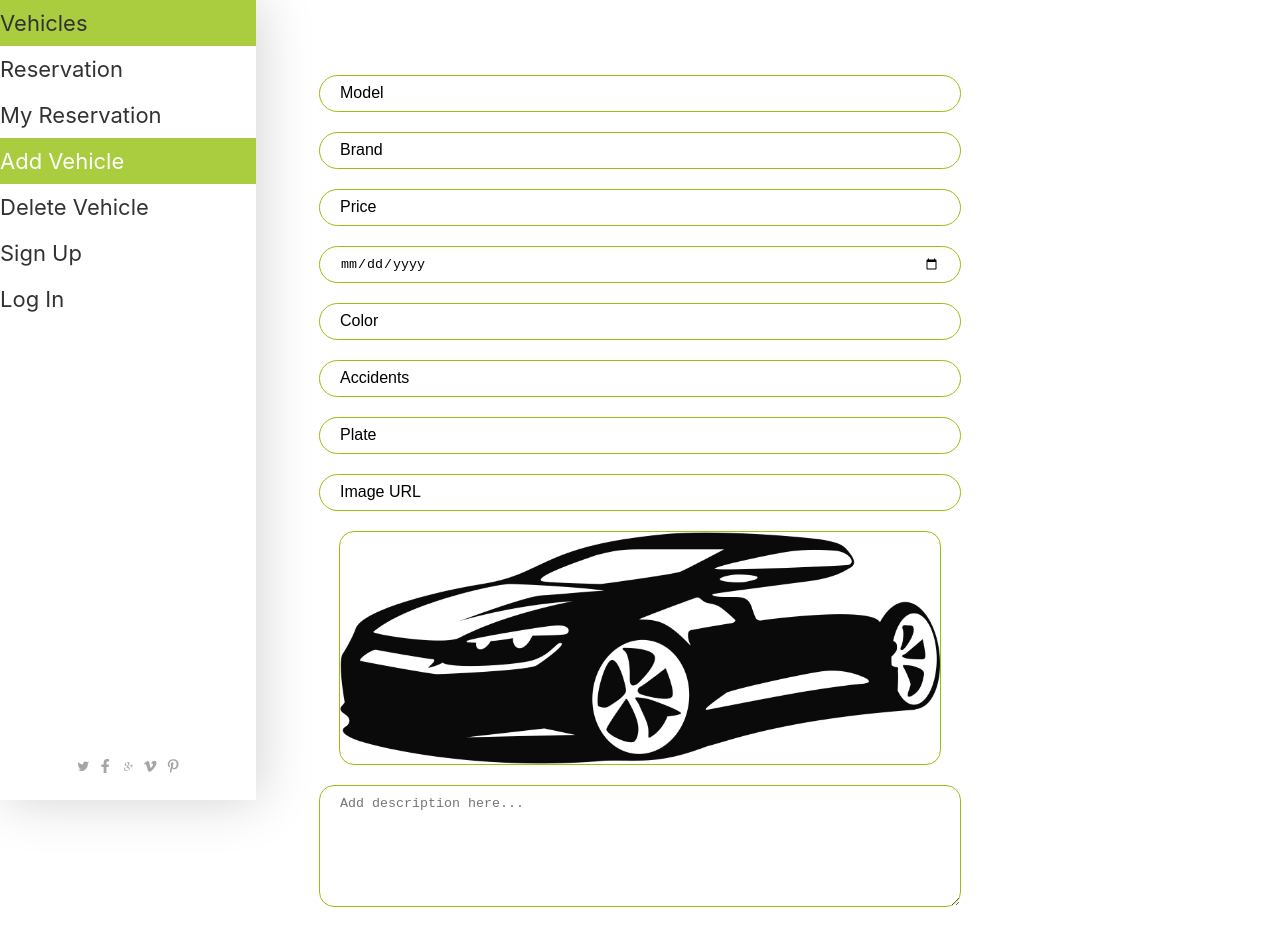
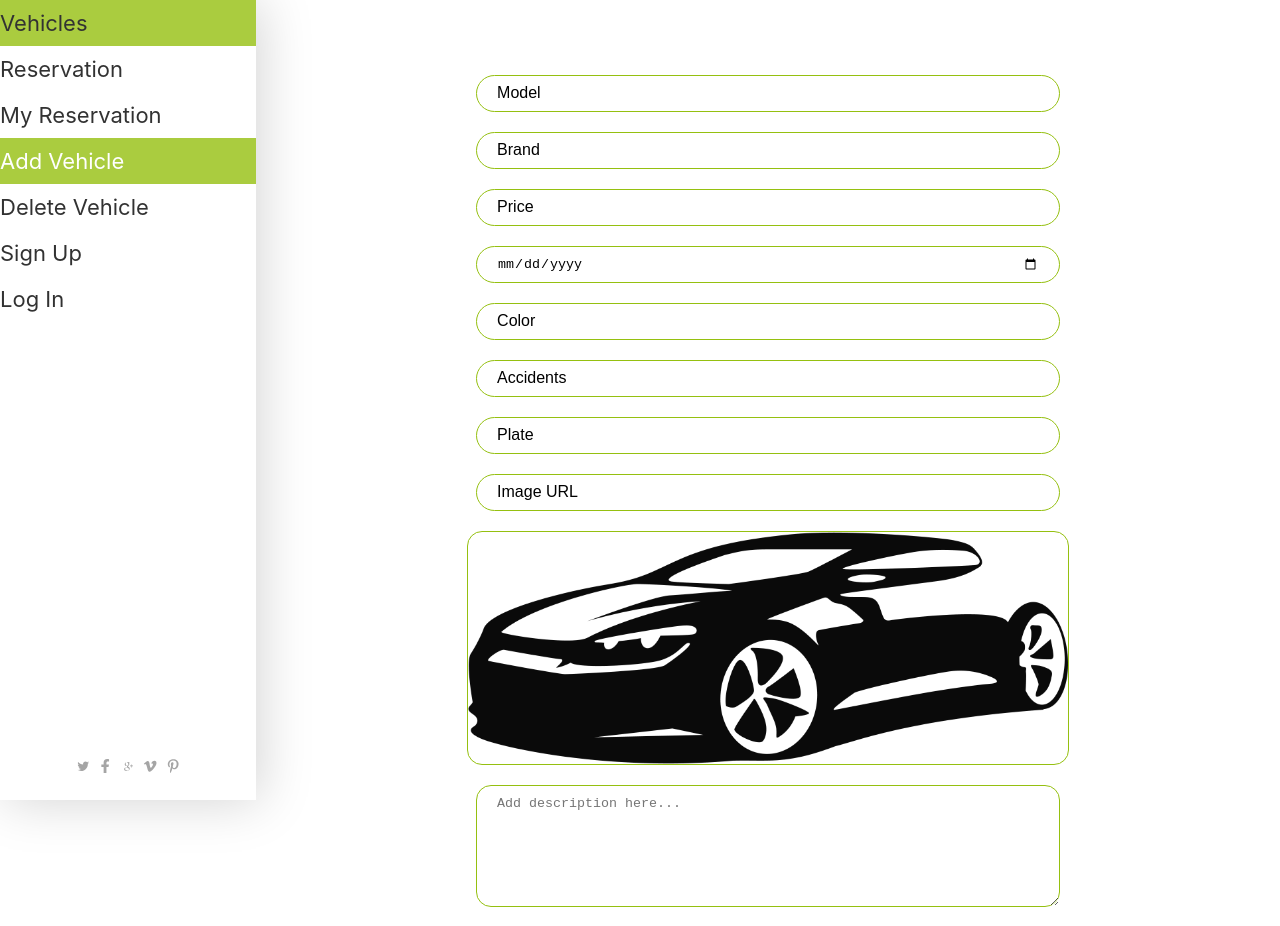
Before and after one commit to ONJoseph/motorcycle-rental-frontend, a React (Create React App) app: page /add-vehicle in a window 1280 px wide. Shown: the top 926 px of the page. Built offline with nearby package versions, Linux system fonts and the light colour scheme.

Commit message:
Correct overflow style

```diff
--- a/src/styles/Add.module.css
+++ b/src/styles/Add.module.css
@@ -1,6 +1,9 @@
 .container {
   padding-top: 75px;
   padding-bottom: 20px;
+  display: flex;
+  flex-direction: column;
+  align-items: center;
 }
 
 .addForm {
@@ -15,7 +18,7 @@
   border-radius: 50px;
   height: 35px;
   padding: 0 20px;
-  width: 100%;
+  width: 90%;
   max-width: 600px;
   margin: auto;
 }
@@ -31,7 +34,7 @@
   height: 100px;
   padding: 10px 20px;
   margin: auto;
-  width: 100%;
+  width: 90%;
   max-width: 600px;
 }
 
@@ -62,3 +65,12 @@
   background-color: lightgrey;
   color: gray;
 }
+
+/* Styles for larger than 768 */
+@media screen and (min-width: 768px) {
+  .container {
+    margin-left: 20vw;
+    max-width: 80vw;
+    min-height: 100vh;
+  }
+}
--- a/src/styles/Main.module.css
+++ b/src/styles/Main.module.css
@@ -62,7 +62,8 @@
 
 .carSocial {
   display: flex;
-  justify-content: space-around;
+  justify-content: space-between;
+  width: 30%;
 }
 
 .carIcons {
@@ -96,7 +97,7 @@
 
   .carouselContainer {
     position: relative;
-    padding-left: 30px;
+    padding-left: 50px;
   }
 
   .carDescription h4 {
@@ -139,7 +140,7 @@
     min-width: 50px;
     position: absolute;
     top: 50%;
-    right: -20px;
+    right: 0;
     transform: translateY(-50%);
   }
 
@@ -153,7 +154,7 @@
     min-width: 50px;
     position: absolute;
     top: 50%;
-    left: -20px;
+    left: 0;
     transform: translateY(-50%);
   }
 
```
